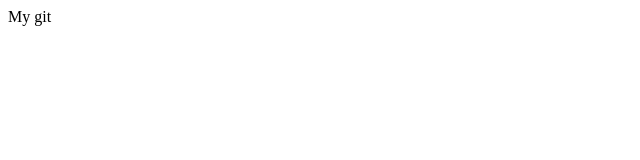
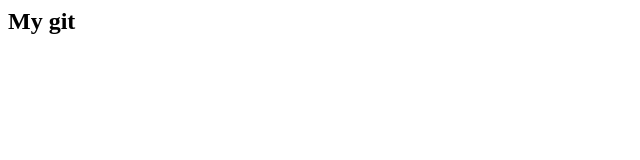
Before and after one commit to 1bryane/projet, a plain HTML site: page index.html in a window 1280 px wide. Shown: the full height of the page, 0-640 px from the left. Drawn offline with Linux system fonts and the light colour scheme.

Commit message:
mis ajour html2

```diff
--- a/index.html
+++ b/index.html
@@ -3,6 +3,8 @@
  <title>My project</title>
     </head>
     <body>
-        <section> My git</section>
+        <section>
+            <h1>My git</h1>
+        </section>
     </body>
 </html>
```
